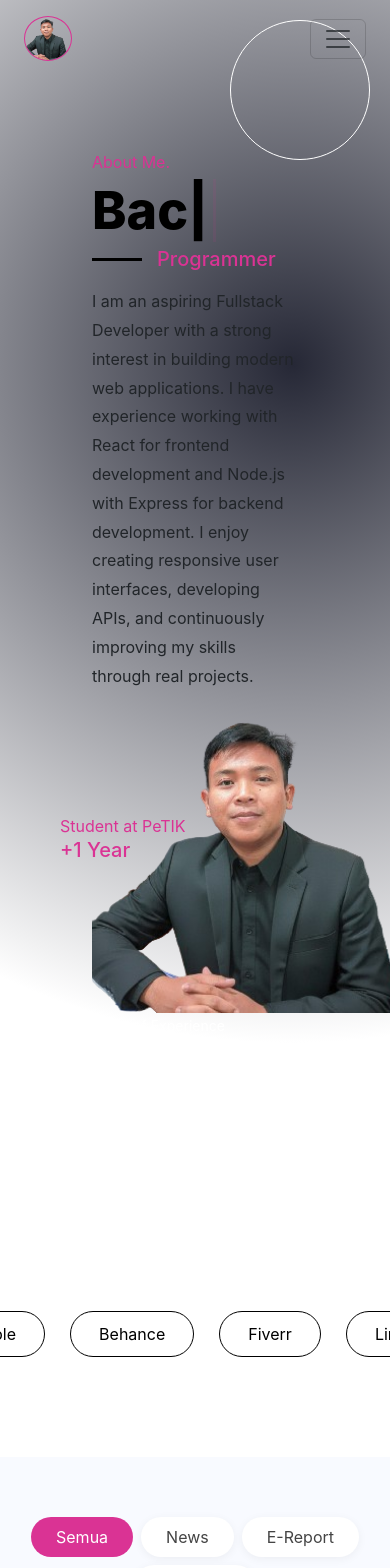
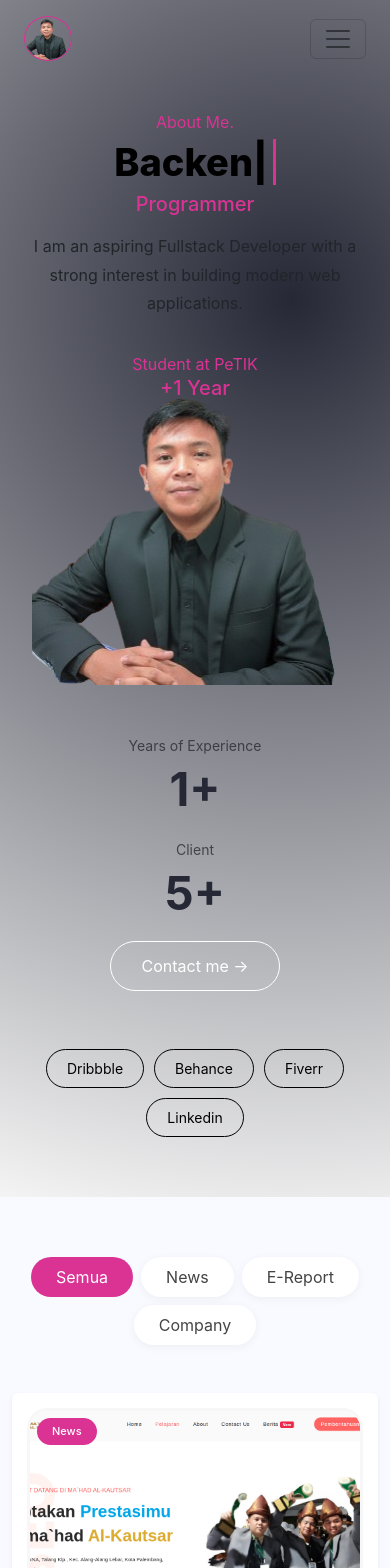
Before and after one commit to belidermawan01-create/portofolio, a React (Vite) app: page /who in a window 390 px wide. Shown: the top 1568 px of the page. Built offline with nearby package versions, Linux system fonts and the light colour scheme.

Commit message:
modif who

```diff
--- a/src/page/Who/Who.css
+++ b/src/page/Who/Who.css
@@ -1,8 +1,8 @@
 .who-wrapper {
   min-height: 100vh;
-  background: radial-gradient(circle at 75% 25%, #262836 0%, #ffffff 60%);
+  background: radial-gradient(circle at 75% 25%, #262836 0%, #f4f4f4 100%);
   color: black;
-  padding: 100px 80px;
+  padding: 80px 40px;
   position: relative;
   overflow: hidden;
 }
@@ -12,8 +12,8 @@
 }
 
 .who-left {
-  max-width: 420px;
-  padding-left: 40px;
+  max-width: 100%;
+  padding-left: 15px;
 }
 
 .hero-title {
@@ -41,8 +41,9 @@
 }
 
 .who-image-box img {
-  width: 330px;
-  position: relative;
+  width: 100%;
+  max-width: 330px;
+  height: auto;
   z-index: 2;
 }
 
@@ -127,8 +128,47 @@
   animation: blink 1s infinite;
 }
 
-@keyframes blink {
-  0% { border-color: #da3394; }
-  50% { border-color: transparent; }
-  100% { border-color: #da3394; }
+@media (max-width: 992px) {
+  .who-wrapper {
+    padding: 60px 20px;
+    text-align: center;
+  }
+
+  .hero-title {
+    font-size: 38px;
+  }
+
+  .who-left {
+    padding-left: 0;
+  }
+
+  .title-line {
+    display: none;
+  }
+
+  .who-right {
+    padding-right: 0;
+    gap: 20px;
+  }
+
+  .who-project {
+    left: 50%;
+    transform: translateX(-50%);
+    top: -30px;
+    text-align: center;
+  }
+
+  .who-social {
+    flex-wrap: wrap;
+    gap: 10px;
+  }
+
+  .who-social-btn {
+    padding: 8px 20px;
+    font-size: 14px;
+  }
 }
+
+.who-exp h2, .who-client h2 {
+  color: #262836 !important;
+}
--- a/src/page/Who/Who.jsx
+++ b/src/page/Who/Who.jsx
@@ -8,93 +8,63 @@ const Who = () => {
   return (
     <>
     <section className="who-wrapper ">
-      <Container style={{marginTop: "50px"}} fluid className="who-container">
+      <Container style={{ marginTop: "50px" }} fluid className="who-container">
   <Row className="who-main align-items-center">
-
-          <Col md="5" className="who-left">
-          <p style={{color: "#da3394"}} className=" mb-2">About Me.</p>
+    <Col lg="4" md="12" className="who-left mb-5 mb-lg-0">
+      <p style={{ color: "#da3394" }} className="mb-2">About Me.</p>
       <h1 className="hero-title">
         <span className="typing-text">
           <TypeAnimation
-          sequence={[
-            "Frontend Developer",
-            1500,
-            "Backend Developer",
-            1500,
-            "React Developer",
-            1500,
-            "UI/UX Designer",
-            1500,
-          ]}
+            sequence={["Frontend Developer", 1500, "Backend Developer", 1500, "React Developer", 1500, "UI/UX Designer", 1500]}
             speed={50}
             repeat={Infinity}
             wrapper="span"
           />
         </span>
       </h1>
-
-            <div className="d-flex align-items-center mb-3">
+      <div className="d-flex align-items-center mb-3 justify-content-center justify-content-lg-start">
         <div className="title-line"></div>
         <h5 className="text-accent mb-0">Programmer</h5>
       </div>
       <p className="who-text text-dark">
-
         I am an aspiring Fullstack Developer with a strong interest in building modern web applications.
-  I have experience working with React for frontend development and Node.js with Express for backend development.
-  I enjoy creating responsive user interfaces, developing APIs, and continuously improving my skills through real projects.
-
-
       </p>
     </Col>
 
-          <Col lg="4" md="12" className="who-center text-center">
+    <Col lg="4" md="12" className="who-center text-center mb-5 mb-lg-0">
       <div className="who-image-box">
-              <img src={bellyPhoto} alt="profile" />
-              <div style={{color: "#da3394"}} className="who-project">
+        <img src={bellyPhoto} alt="profile" className="img-fluid" />
+        <div style={{ color: "#da3394" }} className="who-project">
           <span>Student at PeTIK</span>
           <h5>+1 Year</h5>
         </div>
       </div>
     </Col>
 
-          <Col md="3" className="who-right">
-            <div className="who-exp text-white">
-              <span className="text-white" >Years of Experience</span>
-              <h2>1+</h2>
+    <Col lg="4" md="12" className="who-right text-center text-lg-start">
+      <div className="who-exp">
+        <span className="text-muted">Years of Experience</span>
+        <h2 className="text-dark">1+</h2>
       </div>
-
-            <div className="who-client text-white">
-              <span className=" text-white">Client</span>
-              <h2>5+</h2>
+      <div className="who-client">
+        <span className="text-muted">Client</span>
+        <h2 className="text-dark">5+</h2>
       </div>
-
-            <Button className="who-contact">
+      <Button className="who-contact mx-auto mx-lg-0">
         Contact me →
       </Button>
-
-
-            <div className="who-circle"></div>
     </Col>
   </Row>
 
-
-        <Row className="justify-content-center">
-          <Col md="8">
+  <Row className="justify-content-center mt-5">
+    <Col xs="12">
       <div className="who-social">
-              <a className="text-decoration-none" href="">
-              <div className="who-social-btn ">Dribbble</div>
+        {['Dribbble', 'Behance', 'Fiverr', 'Linkedin'].map((item) => (
+          <a key={item} className="text-decoration-none" href="#">
+            <div className="who-social-btn">{item}</div>
           </a>
-              <a className="text-decoration-none" href="">
-              <div className="who-social-btn">Behance</div>
-              </a>
-              <a className="text-decoration-none" href="">
-              <div className="who-social-btn">Fiverr</div>
-              </a>
-              <a className="text-decoration-none" href="">
-              <div className="who-social-btn">Linkedin</div>
-              </a>
+        ))}
       </div>
-
     </Col>
   </Row>
 </Container>
```
Lines whose indentation alone changed are shown as unchanged.
